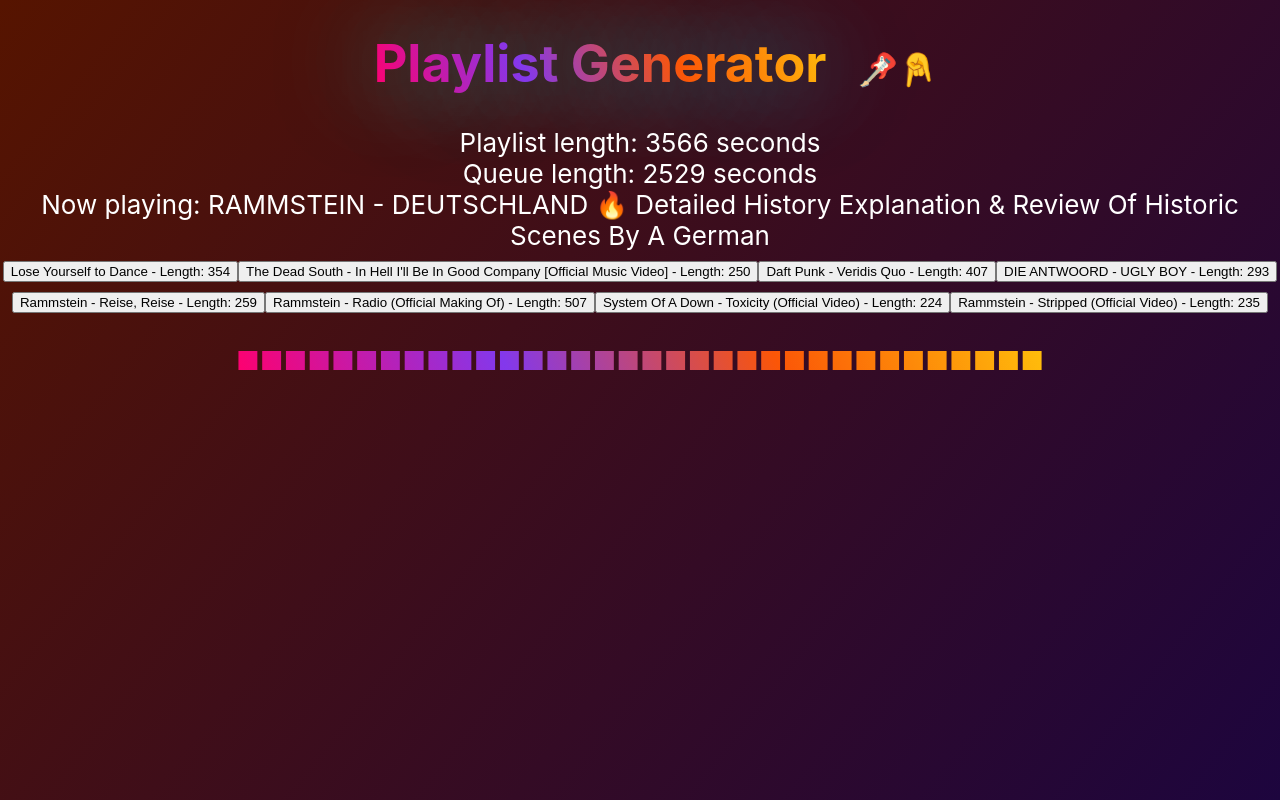
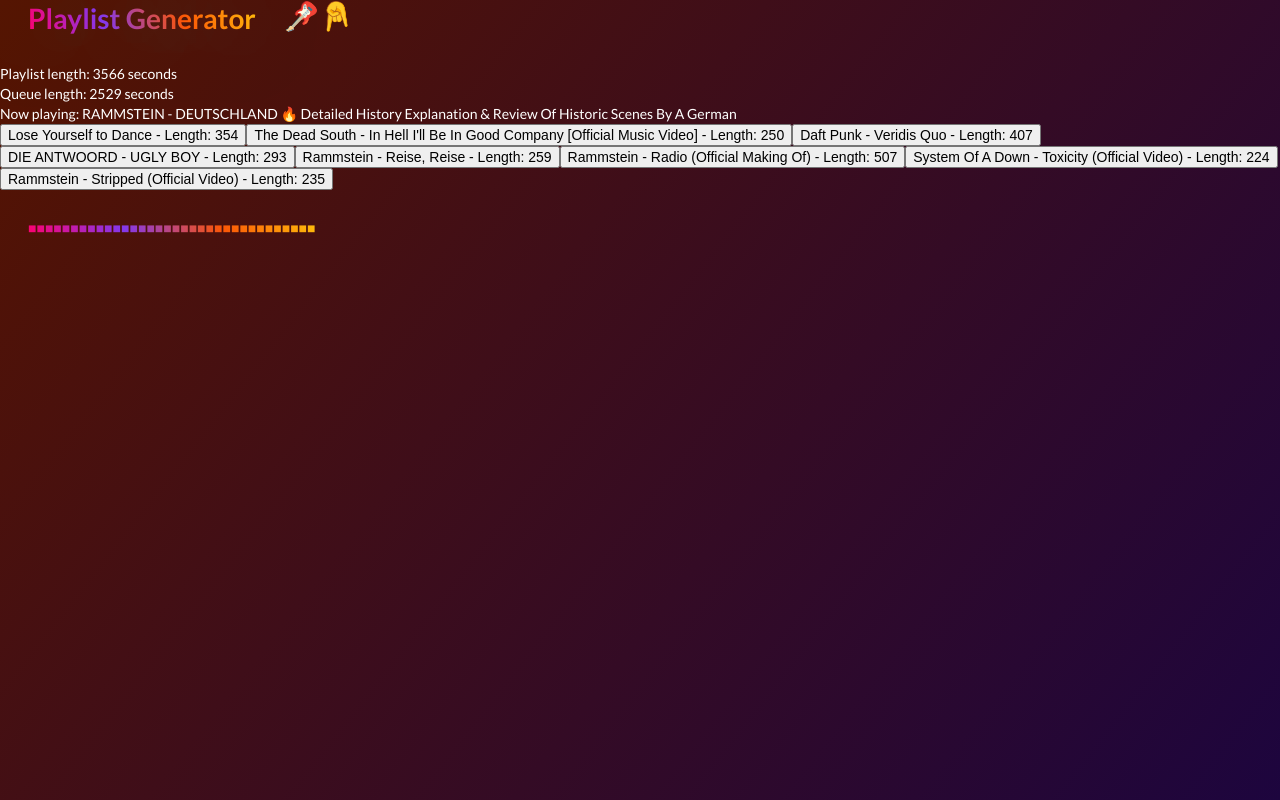
Before and after one commit to JuhQ/knapsack-playlist, a React (Create React App) app: page / in a window 1280 px wide. Built offline with nearby package versions, Linux system fonts and the light colour scheme.

Commit message:
Update styling in index

```diff
--- a/src/index.css
+++ b/src/index.css
@@ -9,17 +9,12 @@
 html {
   background-color: #282c34;
   background-image: linear-gradient(128deg, #561400, #1d053e);
+  background-attachment: fixed;
   min-height: 100%;
 }
 
 body {
-  margin: 0;
-  font-family: -apple-system, BlinkMacSystemFont, "Segoe UI", "Roboto", "Oxygen",
-    "Ubuntu", "Cantarell", "Fira Sans", "Droid Sans", "Helvetica Neue",
-    sans-serif;
   -webkit-font-smoothing: antialiased;
-  -moz-osx-font-smoothing: grayscale;
-  text-align: center;
-  font-size: calc(10px + 2vmin);
   color: white;
+  background: transparent;
 }
--- a/src/index.tsx
+++ b/src/index.tsx
@@ -1,3 +1,5 @@
+import "semantic-ui-css/semantic.min.css";
+
 import "./index.css";
 
 import React from "react";
```
